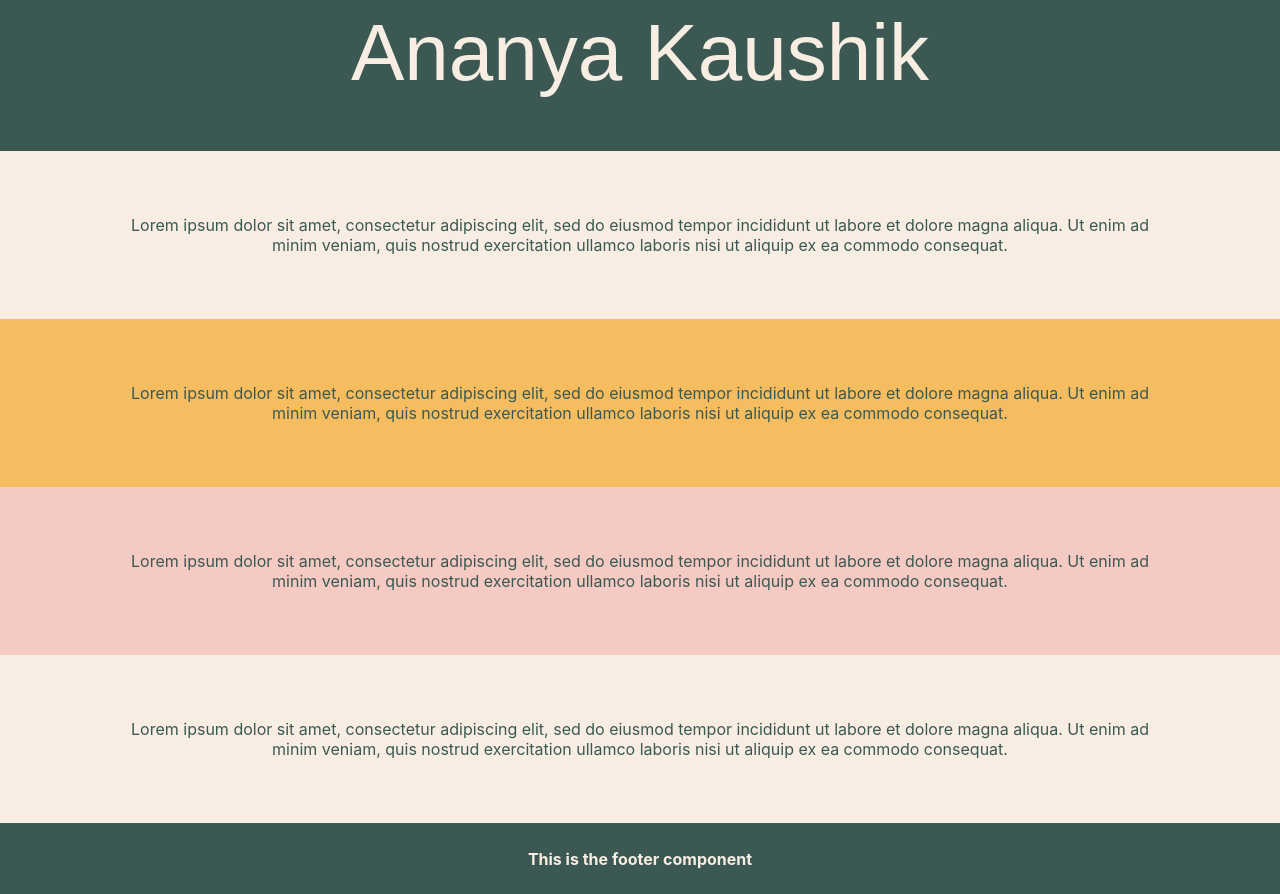
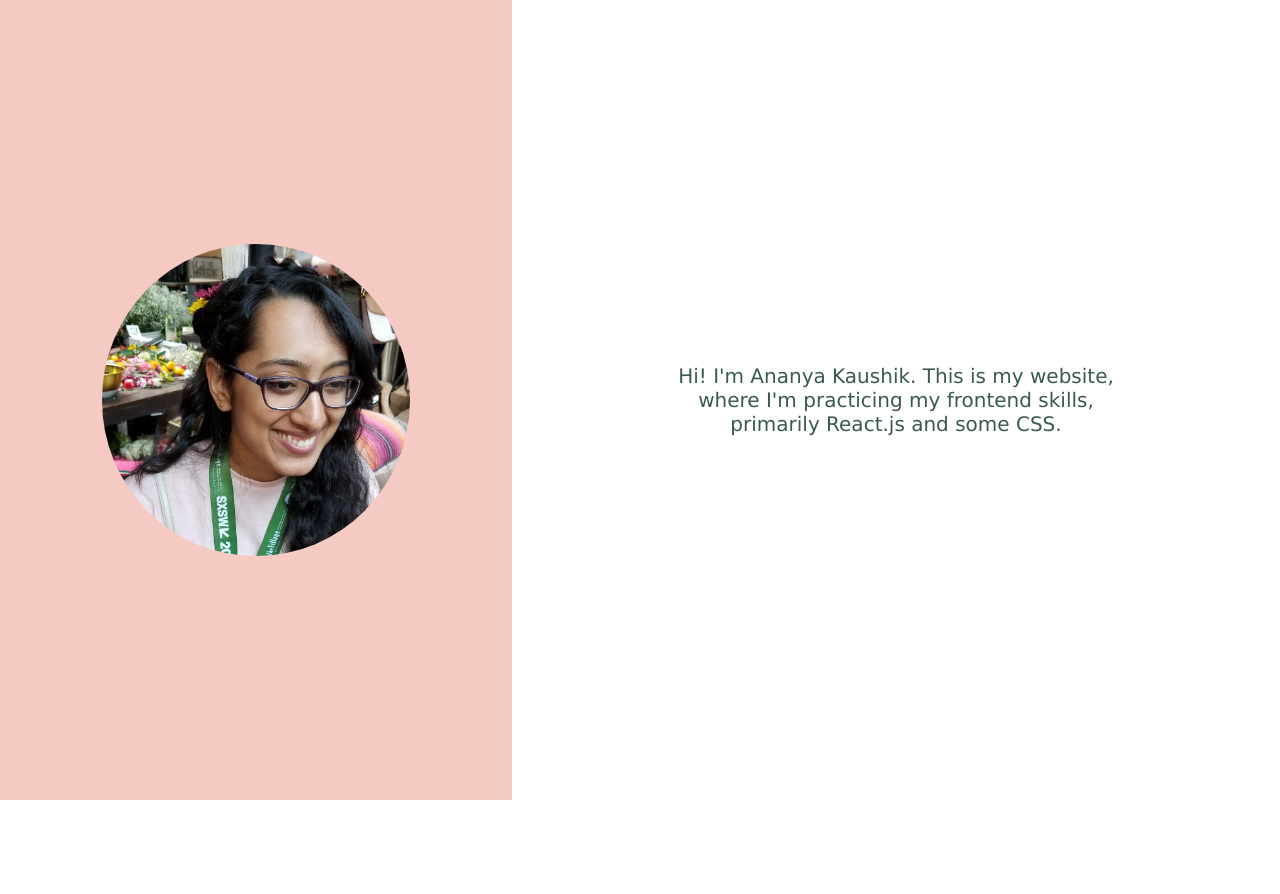
Before and after one commit to ananyakaushik/ananya-personal-website, a React (Create React App) app: page / in a window 1280 px wide. After the commit the page ends 800 px from the top, so only its background shows below. Built offline with nearby package versions, Linux system fonts and the light colour scheme; a web font is replaced by a local one.

Commit message:
simplify splash page

```diff
--- a/src/App.css
+++ b/src/App.css
@@ -1,8 +1,11 @@
 .App {
   text-align: center;
+  height: 100%;
+  margin: 0;
+  padding: 0;
 }
 
-.App-logo {
+/* .App-logo {
   height: 40vmin;
   pointer-events: none;
 }
@@ -35,4 +38,4 @@
   to {
     transform: rotate(360deg);
   }
-}
+} */
--- a/src/App.js
+++ b/src/App.js
@@ -1,19 +1,20 @@
 import './App.css';
-import Header from './components/Header/Header'
-import Footer from './components/Footer/Footer';
+// import Header from './components/Header/Header'
+// import Footer from './components/Footer/Footer';
 import ContentSection from './components/ContentSection/ContentSection';
 
 function App() {
   return (
     <div className="App">
-      <Header />
+      {/* <Header /> */}
 
-      <ContentSection bgColor="white"/>
+      {/* <ContentSection bgColor="white"/>
       <ContentSection bgColor="yellow"/>
       <ContentSection bgColor="pink"/>
+      <ContentSection bgColor="white"/> */}
       <ContentSection bgColor="white"/>
 
-      <Footer />
+      {/* <Footer /> */}
     </div>
   );
 }
--- a/src/components/ContentSection/ContentSection.js
+++ b/src/components/ContentSection/ContentSection.js
@@ -1,5 +1,6 @@
 import React, { Component } from 'react';
-import classes from './ContentSection.module.css'
+import classes from './ContentSection.module.css';
+import ananyaSXSW from '../../ananyaSXSW.jpg';
 
 class ContentSection extends Component {
     render() {
@@ -7,12 +8,15 @@ class ContentSection extends Component {
         const className = [classes.section, classes[`${ this.props.bgColor }`]].join(' ');
 
         return (
-            <div>
-                <p className={className}>
-                    Lorem ipsum dolor sit amet, consectetur adipiscing elit, sed do eiusmod tempor
-                    incididunt ut labore et dolore magna aliqua. Ut enim ad minim veniam, quis nostrud
-                    exercitation ullamco laboris nisi ut aliquip ex ea commodo consequat.
-                </p>
+            <div style={{display: 'inline-block', height: '100%', alignContent: 'center', justifyContent:'center'}}>
+                <div className={classes.imgDiv}>
+                    <img src={ananyaSXSW} alt="Ananya" />
+                </div>
+                <div className={classes.pDiv}>
+                    <p className={className}>
+                        Hi! I'm Ananya Kaushik. This is my website, where I'm practicing my frontend skills, primarily React.js and some CSS.
+                    </p>
+                </div>
             </div>
         );
     }
--- a/src/components/ContentSection/ContentSection.module.css
+++ b/src/components/ContentSection/ContentSection.module.css
@@ -10,8 +10,41 @@
     background-color: #f5cac3;
 }
 
+.pDiv {
+    height: 100%;
+    width: 60%;
+    display: inline-flex;
+    justify-content: center;
+    vertical-align: middle;
+    color: #3b5952;
+    /* background-color: #f7ede2; */
+    background-color: white;
+    font-family: "Lucida Sans Unicode", "Lucida Grande", sans-serif;
+    font-size: 20px;
+    /* margin: 0; */
+}
+
 .section {
-    color: #3b5952;
-    padding: 5% 10%;
-    margin: 0;
+    width: 60%;
+    display: flex;
+    align-items: center;
+    background-color: white;
 }
+
+.imgDiv {
+    height: 100%;
+    width: 40%;
+    display: inline-flex;
+    align-items: center;
+    justify-content: center;
+    vertical-align: middle;
+    background-color: #f5cac3;
+    /* margin: 0; */
+}
+
+img {
+    border-radius: 50%;
+    width: 60%;
+    display: flex;
+    /* transform: translate(0,50%); */
+}
--- a/src/index.css
+++ b/src/index.css
@@ -11,3 +11,9 @@ code {
   font-family: source-code-pro, Menlo, Monaco, Consolas, 'Courier New',
     monospace;
 }
+
+html, body, div#root {
+  height: 100%;
+  margin: 0;
+  padding: 0;
+}
```
Also changed, not shown: src/ananyaSXSW.jpg (added).
